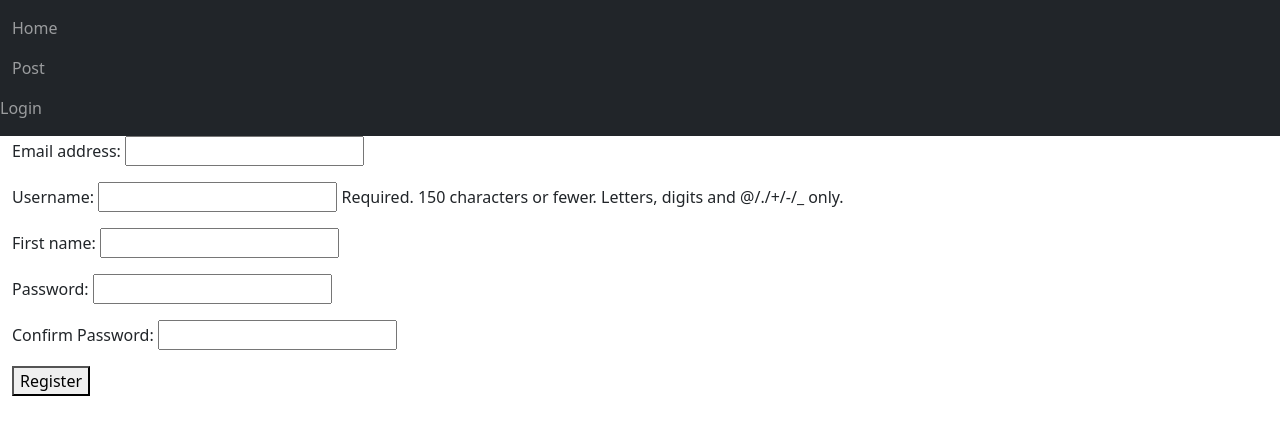
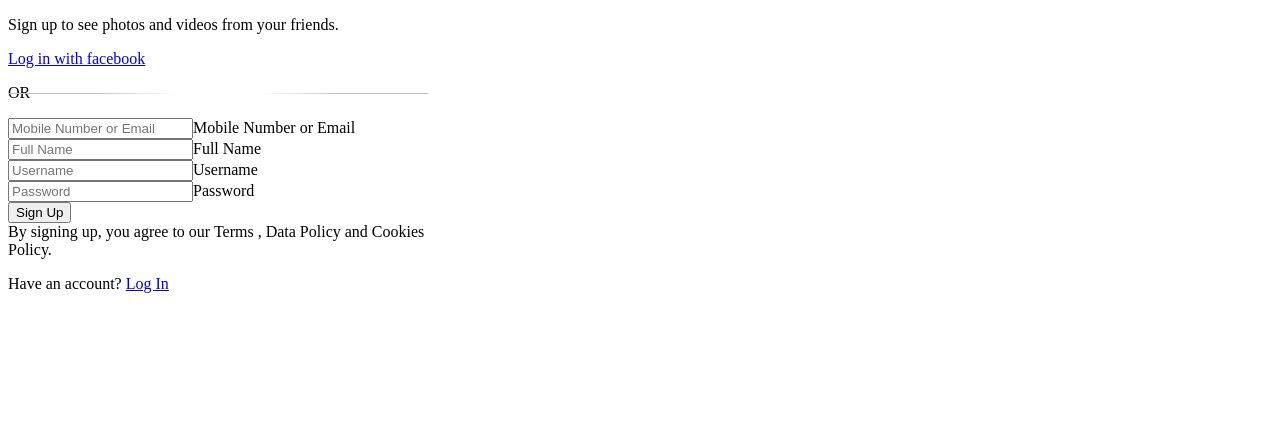
Before and after one commit to BiQiB7/Scrapbooking-Web-App, a Django app: page /register/ in a window 1280 px wide. Shown: the top 435 px of the page. Run offline with Django 4.2, Linux system fonts and the light colour scheme.

Commit message:
register css

```diff
--- a/scrappAR/main/templates/users/register.html
+++ b/scrappAR/main/templates/users/register.html
@@ -1,9 +1,53 @@
-{% extends 'main/base.html' %}
-{% block title %} Home Page {% endblock %}
-{% block content %}
-<form method="POST">
-    {% csrf_token %}
-    {{ user_form.as_p }}
-    <button type = "submit">Register</button>
-</form>
-{% endblock %}
+<!DOCTYPE html>
+<html>
+<head>
+<link href="../users/resources/register.css" rel="stylesheet">
+</head>
+<body>
+<section class="py-4">
+  <div class="container">
+    <div class="row d-flex align-items-center justify-content-center">
+      <div style="max-width:420px;">
+        <form action="#" class="bg-white border py-4 px-5" method="get">
+          <div class="text-center mb-3">
+            <i class="fab fa-bootstrap fa-5x text-secondary mb-2"></i>
+            <p class="text-muted fw-bold">
+              Sign up to see photos and videos from your friends.
+            </p>
+          </div>
+          <div class="mb-3">
+            <a class="btn btn-primary d-block bg-gradient" href="#"><i class="fab fa-facebook"></i> Log in with facebook</a>
+            <p class="my-3 text-center or">
+              OR
+            </p>
+          </div>
+          <div class="form-floating mb-3">
+            <input class="form-control" name="email" placeholder="Mobile Number or Email" required="" type="email" /><label>Mobile Number or Email</label>
+          </div>
+          <div class="form-floating mb-3">
+            <input class="form-control" name="fullname" placeholder="Full Name" required="" type="text" /><label>Full Name</label>
+          </div>
+          <div class="form-floating mb-3">
+            <input class="form-control" name="username" placeholder="Username" required="" type="text" /><label>Username</label>
+          </div>
+          <div class="form-floating mb-3">
+            <input class="form-control" name="password" placeholder="Password" required="" type="password" /><label>Password</label>
+          </div>
+          <div class="mb-2">
+            <button class="btn btn-primary fw-bold w-100 bg-gradient" href="#" type="submit">Sign Up</button>
+          </div>
+          <div class="small text-center">
+            By signing up, you agree to our Terms , Data Policy and Cookies Policy.
+          </div>
+        </form>
+        <div class="bg-white py-4 px-5 text-center border mt-4">
+          <p class="m-0">
+            Have an account? <a href="#">Log In</a>
+          </p>
+        </div>
+      </div>
+    </div>
+  </div>
+</section>
+</body>
+</html>
--- /dev/null
+++ b/scrappAR/main/templates/users/resources/register.css
@@ -0,0 +1,13 @@
+.or{
+  position: relative;
+}
+.or:before{
+  content: '';
+  height: 1px;
+  background: linear-gradient(to right,silver,silver,rgba(255,255,255,0),rgba(255,255,255,0),silver,silver);
+  position: absolute;
+  left: 0;
+  top: 50%;
+  width: 100%;
+  z-index: 0;
+}
--- a/scrappAR/users/models.py
+++ b/scrappAR/users/models.py
@@ -1,6 +1,7 @@
 from django.db import models
 from django.conf import settings
 # Create your models here.
+
 class Profile(models.Model):
     user = models.OneToOneField(settings.AUTH_USER_MODEL,on_delete=models.CASCADE)
     photo = models.ImageField(upload_to='users/%Y/%m/%d', blank = True)
```
